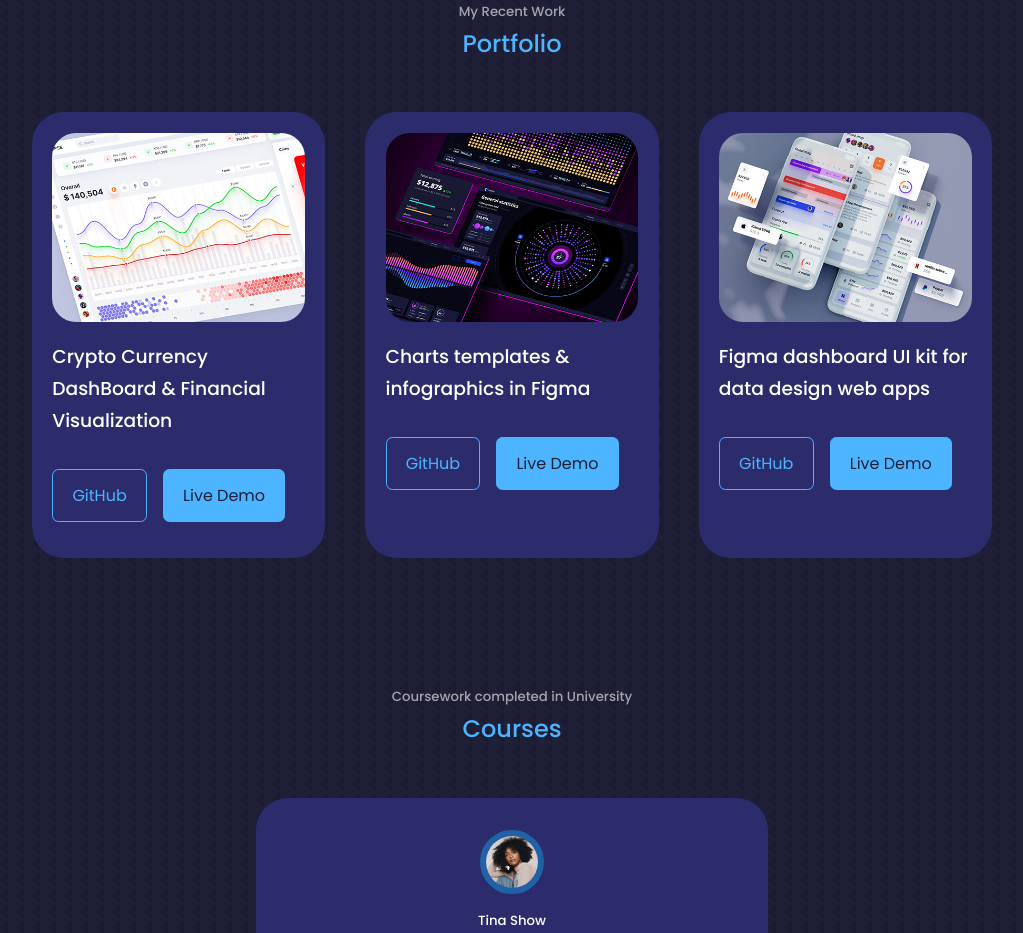
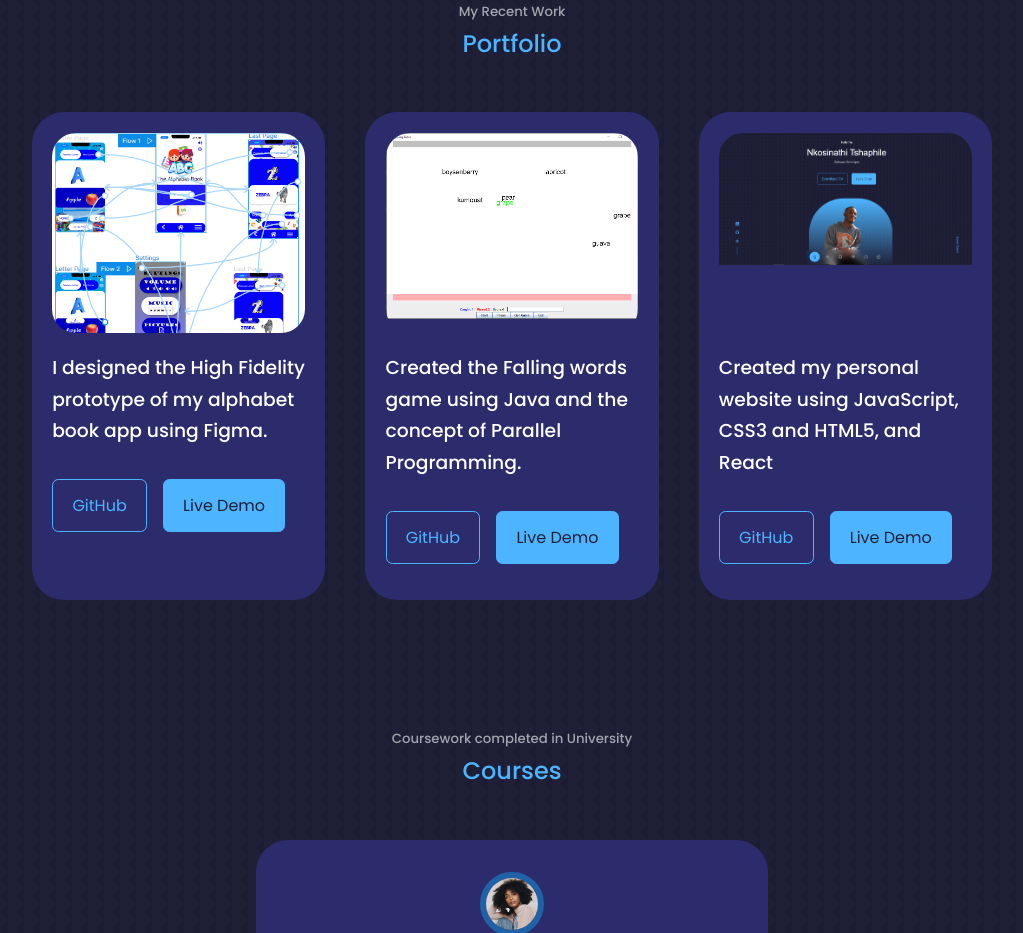
Before and after one commit to Inathi-M/Portfolio-Website-v2, a React (Create React App) app: page / in a window 1280 px wide. Shown: the part 3080-4013 px from the top of the page, without its empty margins (128-1151 px from the left). Built offline with nearby package versions, Linux system fonts and the light colour scheme.

Commit message:
Done working on the Portfolio component. Still need to add proper links.

```diff
--- a/src/components/portfolio/Portfolio.jsx
+++ b/src/components/portfolio/Portfolio.jsx
@@ -1,28 +1,31 @@
 import React from "react";
 import "./portfolio.css";
-import IMG1 from "../../assets/portfolio1.jpg";
-import IMG2 from "../../assets/portfolio2.jpg";
-import IMG3 from "../../assets/portfolio3.jpg";
+import Figma from "../../assets/Figma.PNG";
+import TypingTutor from "../../assets/TypingTutor.PNG";
+import PortPic from "../../assets/PortPic.PNG";
 
 const data = [
   {
     id: 1,
-    image: IMG1,
-    title: "Crypto Currency DashBoard & Financial Visualization",
+    image: Figma,
+    title:
+      "I designed the High Fidelity prototype of my alphabet book app using Figma. ",
     github: "https://github.com",
     demo: "https://dribble.com",
   },
   {
     id: 2,
-    image: IMG2,
-    title: "  Charts templates & infographics in Figma",
+    image: TypingTutor,
+    title:
+      "  Created the Falling words game using Java and the concept of Parallel Programming.",
     github: "https://github.com",
     demo: "https://dribble.com",
   },
   {
     id: 3,
-    image: IMG3,
-    title: "Figma dashboard UI kit for data design web apps",
+    image: PortPic,
+    title:
+      "Created my personal website using JavaScript, CSS3 and HTML5, and React",
     github: "https://github.com",
     demo: "https://dribble.com",
   },
--- a/src/components/portfolio/portfolio.css
+++ b/src/components/portfolio/portfolio.css
@@ -20,6 +20,7 @@
 .portfolio__item-image {
   border-radius: 1.5rem;
   overflow: hidden;
+  height: 200px;
 }
 
 .portfolio__item h3 {
```
